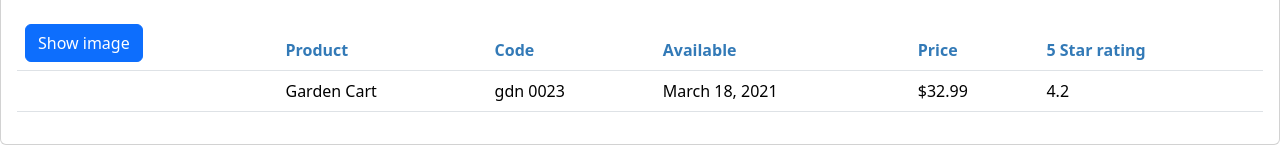
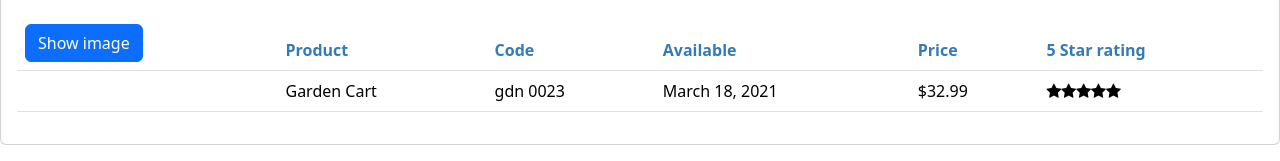
Before and after one commit to walteragile/ng-getting-started, an Angular app: page / in a window 1280 px wide. Shown: the part 180-341 px from the top of the page. Built offline with nearby package versions, Linux system fonts and the light colour scheme.

Commit message:
08a Building and using a nested component

```diff
--- a/src/app/app.module.ts
+++ b/src/app/app.module.ts
@@ -5,12 +5,14 @@
 import { AppComponent } from './app.component';
 import { ProductListComponent } from './products/product-list/product-list.component';
 import { ConvertToSpacesPipe } from './shared/convert-to-spaces.pipe';
+import { StarComponent } from './shared/star.component';
 
 @NgModule({
   declarations: [
     AppComponent,
     ProductListComponent,
     ConvertToSpacesPipe,
+    StarComponent,
   ],
   imports: [
     BrowserModule,
--- a/src/app/products/product-list/product-list.component.html
+++ b/src/app/products/product-list/product-list.component.html
@@ -45,7 +45,7 @@
                         <td>{{product.productCode | lowercase | convertToSpaces:'-' }}</td>
                         <td>{{product.releaseDate}}</td>
                         <td>{{product.price | currency:"USD":"symbol":"1.2-2" }}</td>
-                        <td>{{product.starRating}}</td>
+                        <td><pm-star></pm-star></td>
                     </tr>
                 </tbody>
             </table>
--- /dev/null
+++ b/src/app/shared/star.component.ts
@@ -0,0 +1,15 @@
+import { Component, OnChanges, SimpleChanges } from "@angular/core";
+
+@Component({
+    selector: "pm-star",
+    templateUrl: './star.component.html',
+    styleUrls: ['./star.component.css']
+})
+export class StarComponent implements OnChanges {
+    cropWidth = 75;
+    rating = 4;
+
+    ngOnChanges(): void {
+        this.cropWidth = this.rating * 75 / 5
+    }
+}
```
